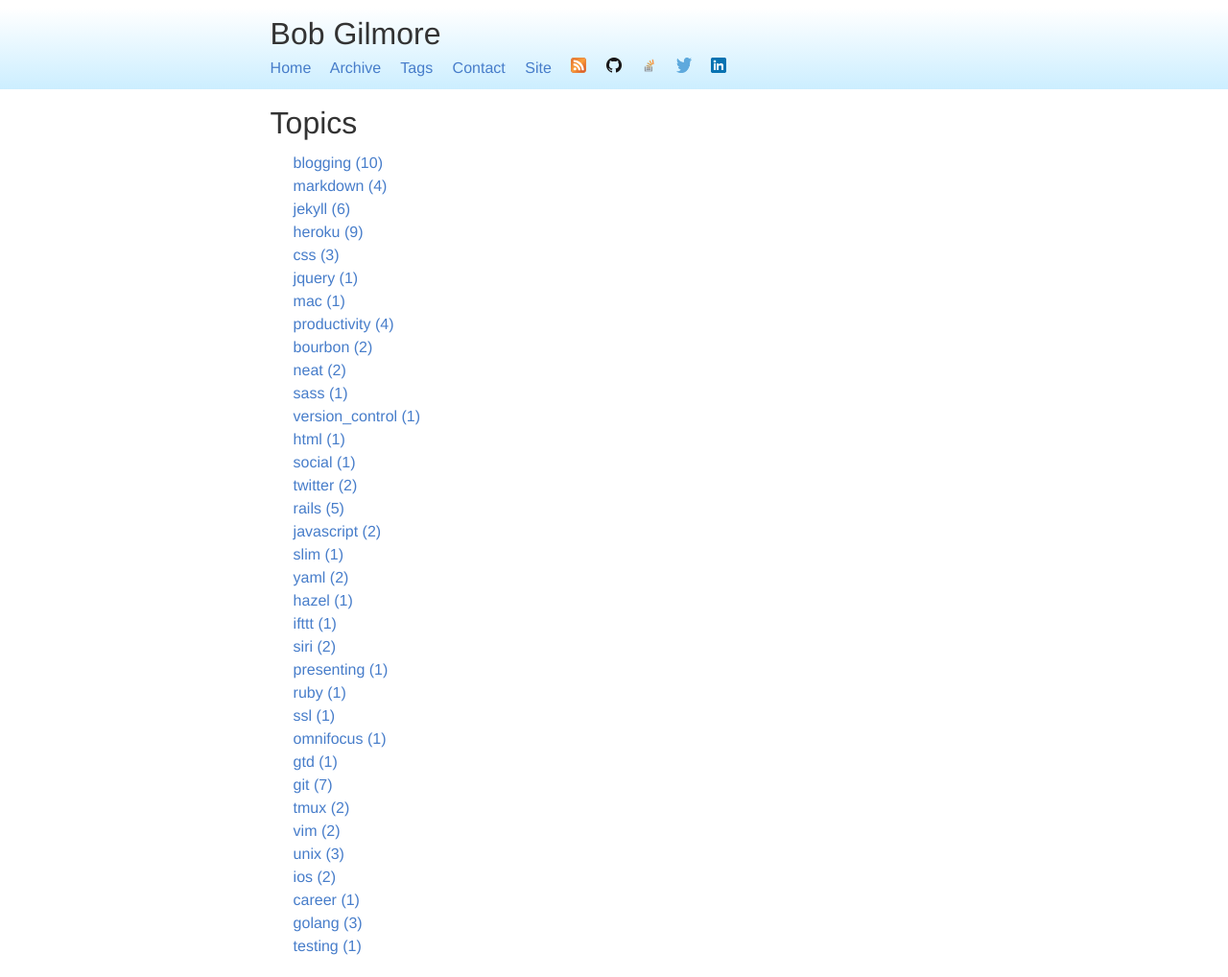
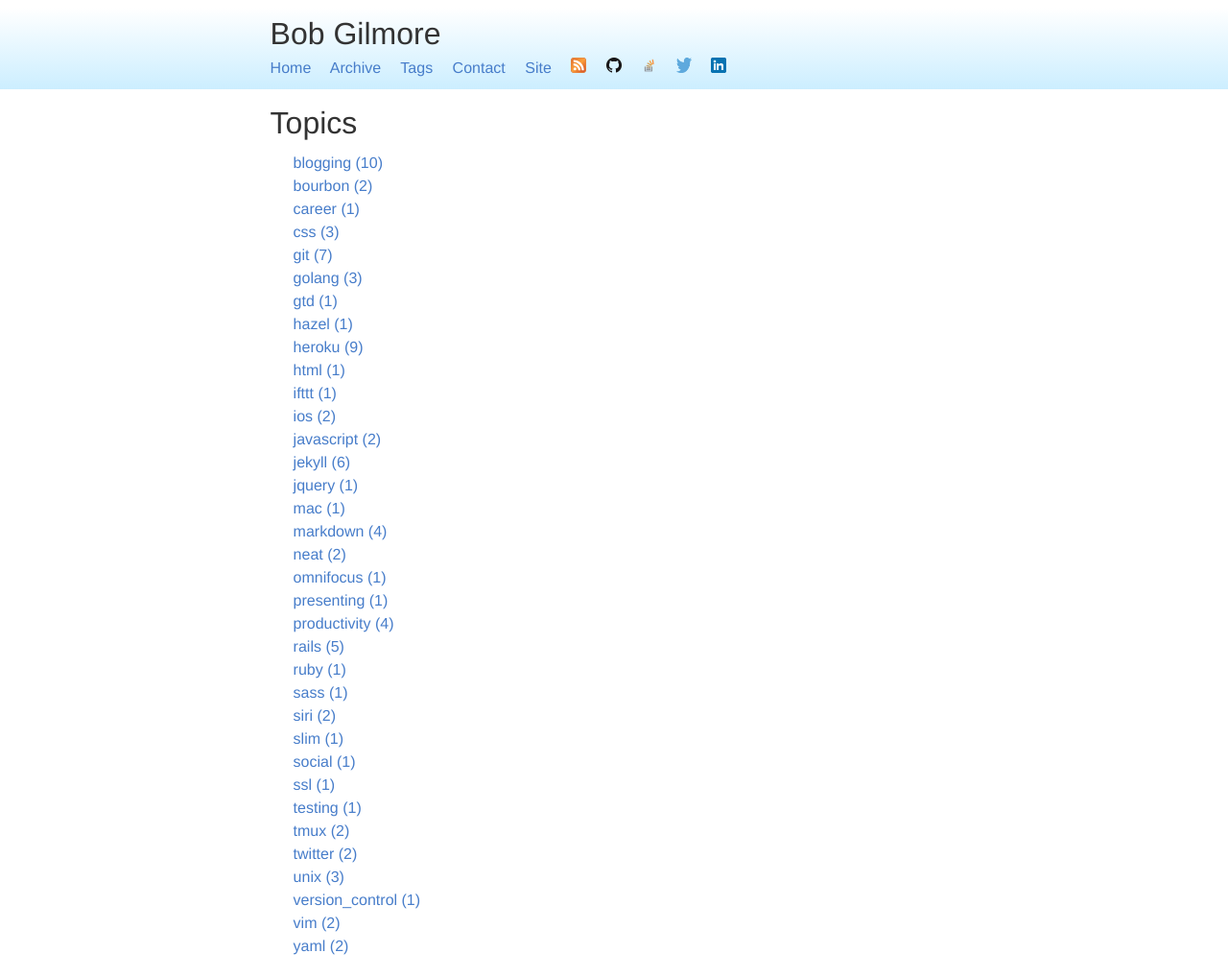
Before and after one commit to bobgilmore/bobgilmore.github.io, a Jekyll site: the page built from tags/index.md, in a window 1280 px wide. Shown: the whole page at 96% size. Built offline with Jekyll 4.4.1, drawn with Linux system fonts in a browser that asks for light colours.

Commit message:
Sort tags alphabetically.  Fixes #3

```diff
--- a/tags/index.md
+++ b/tags/index.md
@@ -7,7 +7,8 @@
 <h1>Topics</h1>
 <div id='tag-list'>
   <ul>
-    {% for tag in site.tags %}
+    {% assign sorted_tags = (site.tags | sort:0) %}
+    {% for tag in sorted_tags %}
       <li><a href="/tags/{{ tag[0] }}/index.html">{{ tag[0] }} ({{ tag[1].size }})</a></li>
   {% endfor %}
   </ul>
```
